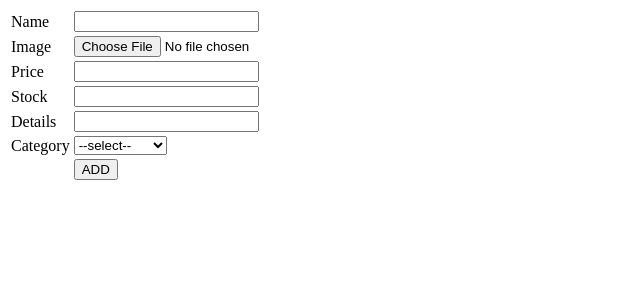
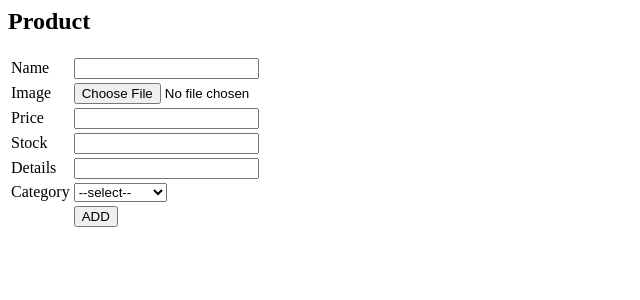
Before and after one commit to nithyaniths/shop, a Django app: page /addproduct/ in a window 1280 px wide. Shown: the top 300 px of the page, without its empty margins (0-640 px from the left). Run offline with Django 4.2, Linux system fonts and the light colour scheme; data comes from the database, SQL or seed files in the repository.

Commit message:
Update addproduct.html

```diff
--- a/templates/addproduct.html
+++ b/templates/addproduct.html
@@ -1,5 +1,6 @@
 <html>
     <body>
+        <h2>Product</h2>
         <form method="post" action="{% url 'addproductAction' %}" enctype="multipart/form-data">
             {% csrf_token %}
             <table>
```
